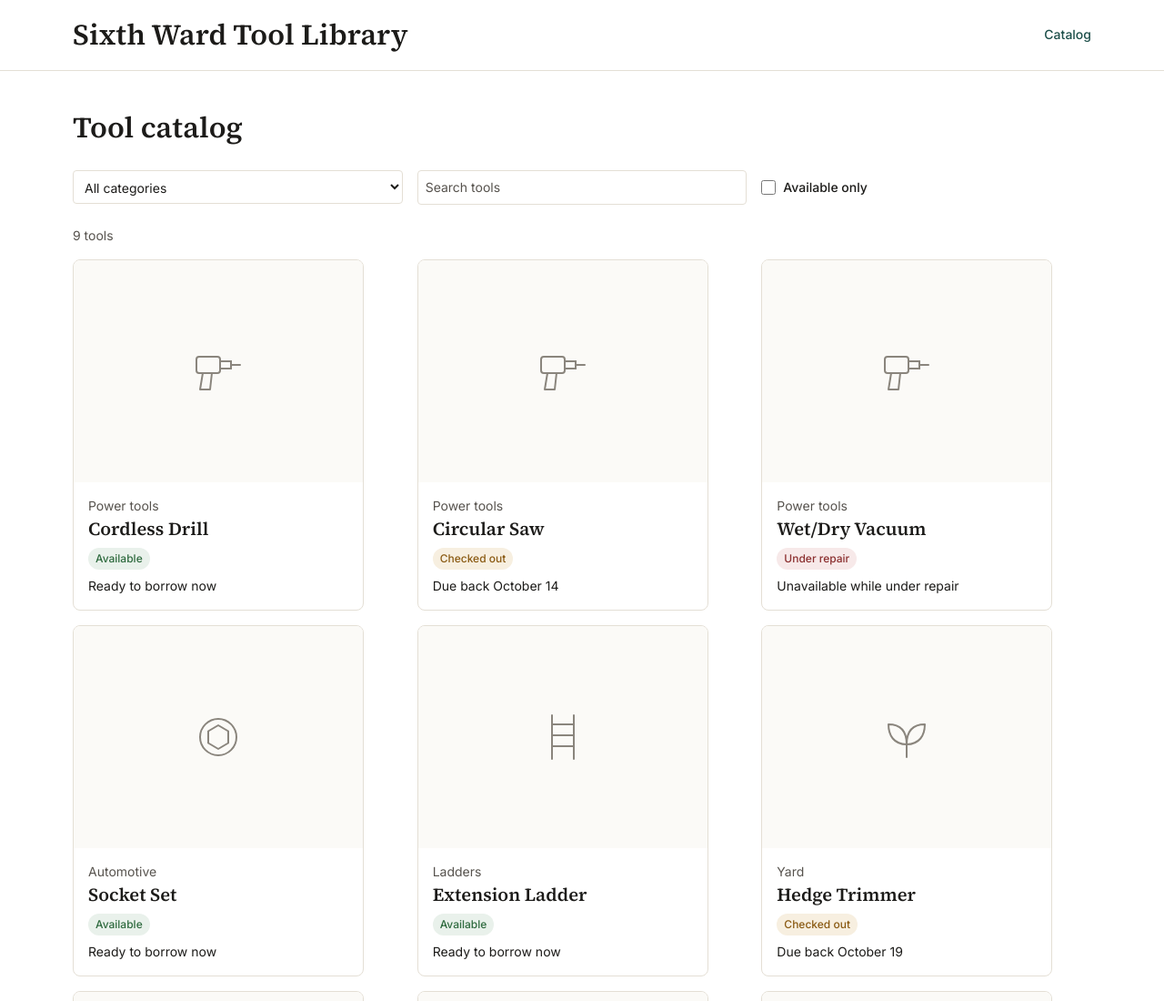
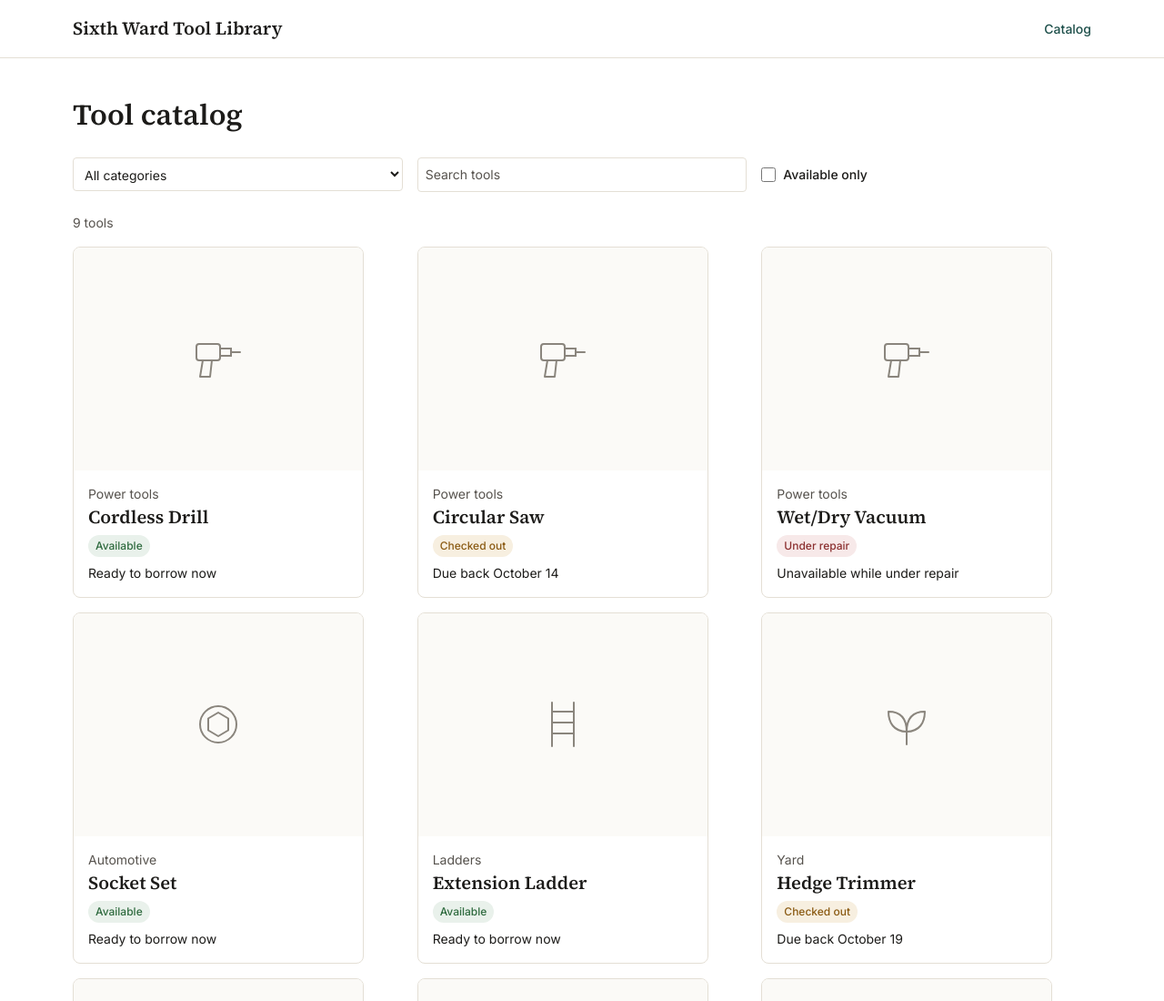
Before and after one commit to Marhysa/d4d-build-a, a website: page index.html in a window 1280 px wide. Shown: the top 1100 px of the page at 91% size. Drawn offline with Linux system fonts and the light colour scheme.

Commit message:
Changed Sixth Ward Tool Library text font size

```diff
--- a/index.html
+++ b/index.html
@@ -12,7 +12,7 @@
 <body class="min-h-screen bg-surface-raised font-body text-ink antialiased">
   <header class="border-b border-border bg-surface-raised">
     <div class="mx-auto flex max-w-6xl items-center justify-between px-md py-md">
-      <a class="font-display text-xl font-semibold text-ink" href="index.html">Sixth Ward Tool Library</a>
+      <a class="font-display text-lg font-semibold text-ink" href="index.html">Sixth Ward Tool Library</a>
       <a class="text-sm font-medium text-accent underline-offset-4 hover:underline" href="index.html" aria-current="page">Catalog</a>
     </div>
   </header>
```
